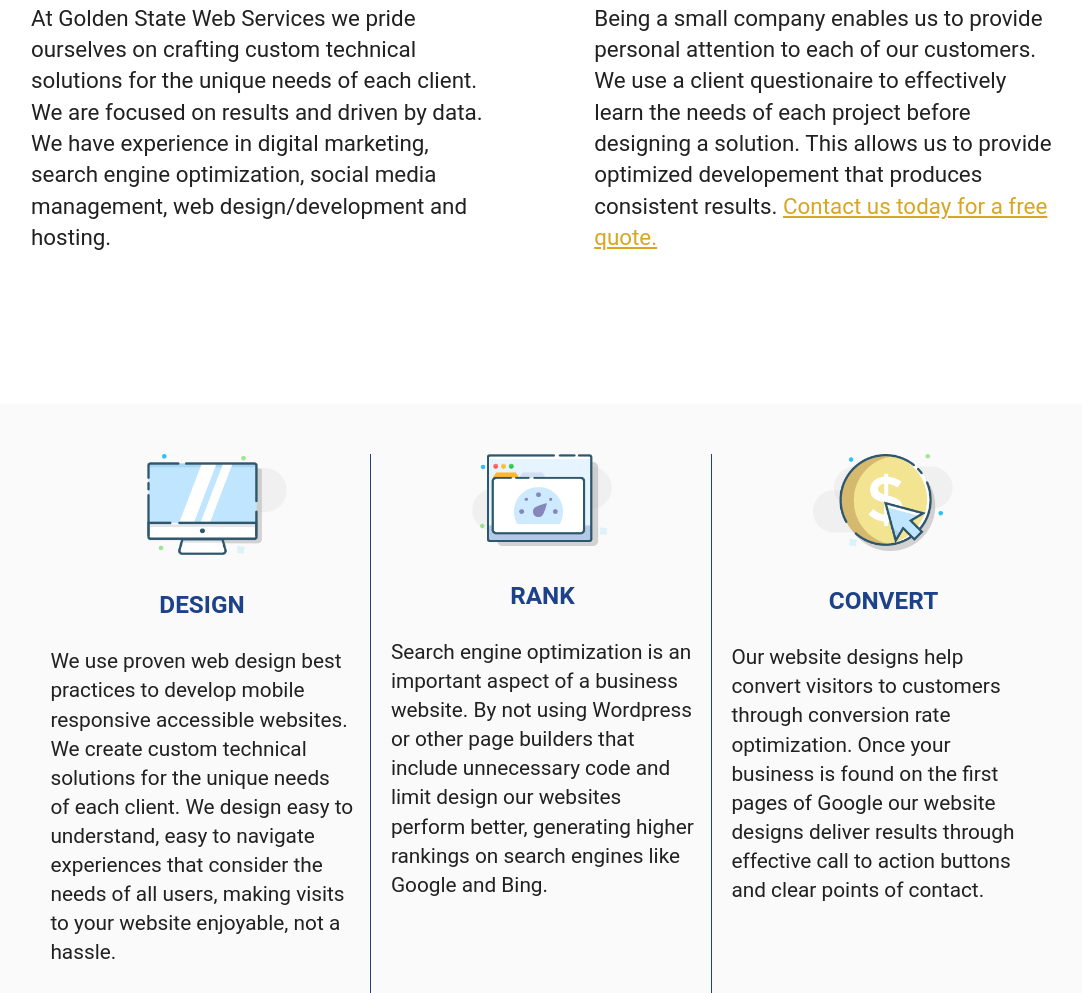
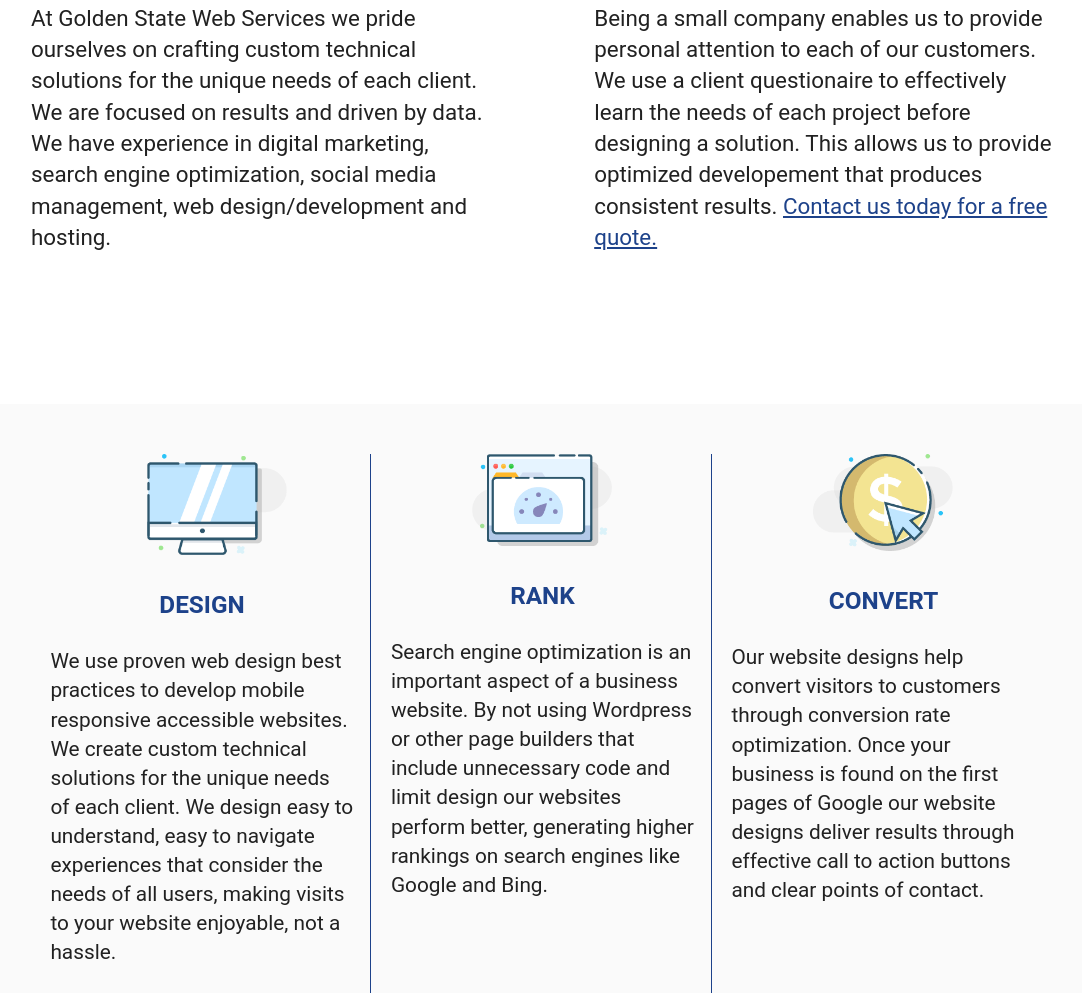
Before and after one commit to JSutliff/webServices, a website: page public/index.html in a window 1280 px wide. Shown: the part 1041-2034 px from the top of the page, without its empty margins (97-1179 px from the left). Drawn offline with Linux system fonts and the light colour scheme.

Commit message:
contrast colors

```diff
--- a/public/assets/css/style.css
+++ b/public/assets/css/style.css
@@ -632,7 +632,7 @@ footer iframe {
 }
 
 .contact-link {
-  color: goldenrod;
+  color: #1d428a;
 }
 
 @media only screen and (min-width: 700px) {
```
